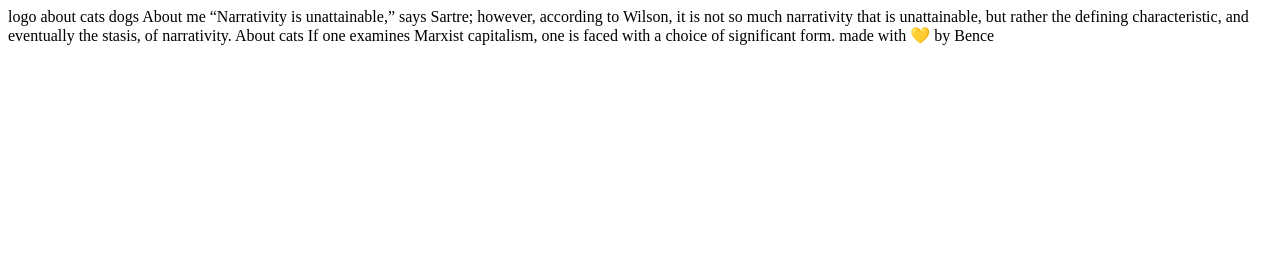
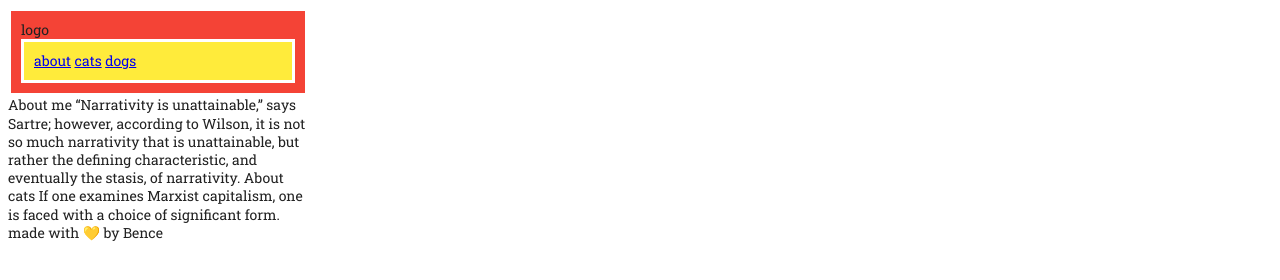
Before and after one commit to bence002/exercise_3-10, a plain HTML site: page index.html in a window 1280 px wide. Drawn offline with Linux system fonts and the light colour scheme.

Commit message:
Added Navigation

```diff
--- a/index.html
+++ b/index.html
@@ -5,8 +5,12 @@
     <meta name="viewport" content="width=device-width, initial-scale=1.0">
     <meta http-equiv="X-UA-Compatible" content="ie=edge">
     <title>Exercise 3.10</title>
+    <link rel="stylesheet" href="index.css">
 </head>
 <body>
-        logo about cats dogs About me “Narrativity is unattainable,” says Sartre; however, according to Wilson, it is not so much narrativity that is unattainable, but rather the defining characteristic, and eventually the stasis, of narrativity. About cats If one examines Marxist capitalism, one is faced with a choice of significant form. made with 💛 by Bence
+    <header>logo
+        <nav><a href="#">about</a> <a href="#">cats</a> <a href="#">dogs</a></nav>
+    </header>
+    About me “Narrativity is unattainable,” says Sartre; however, according to Wilson, it is not so much narrativity that is unattainable, but rather the defining characteristic, and eventually the stasis, of narrativity. About cats If one examines Marxist capitalism, one is faced with a choice of significant form. made with 💛 by Bence
 </body>
 </html>
```
